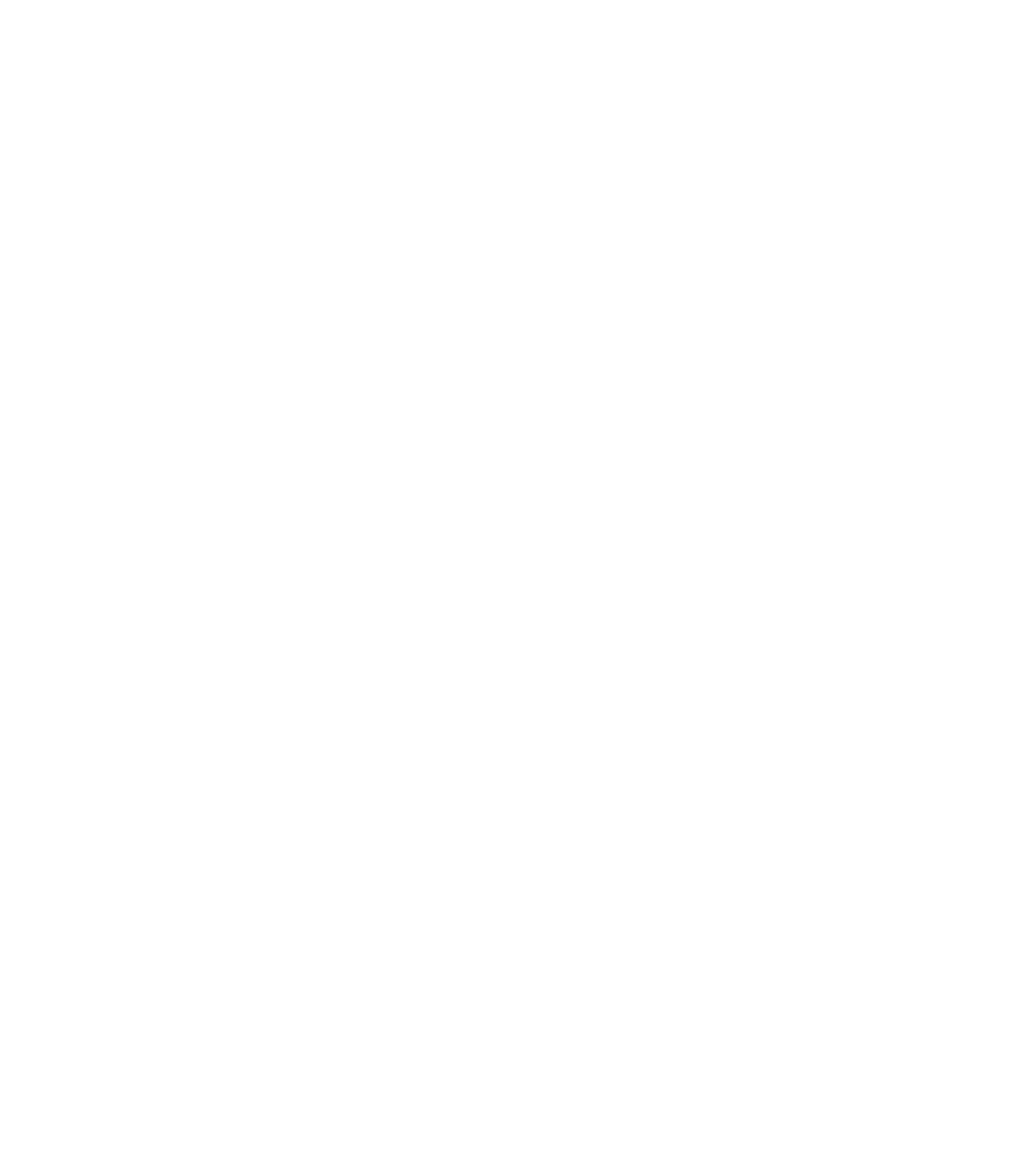
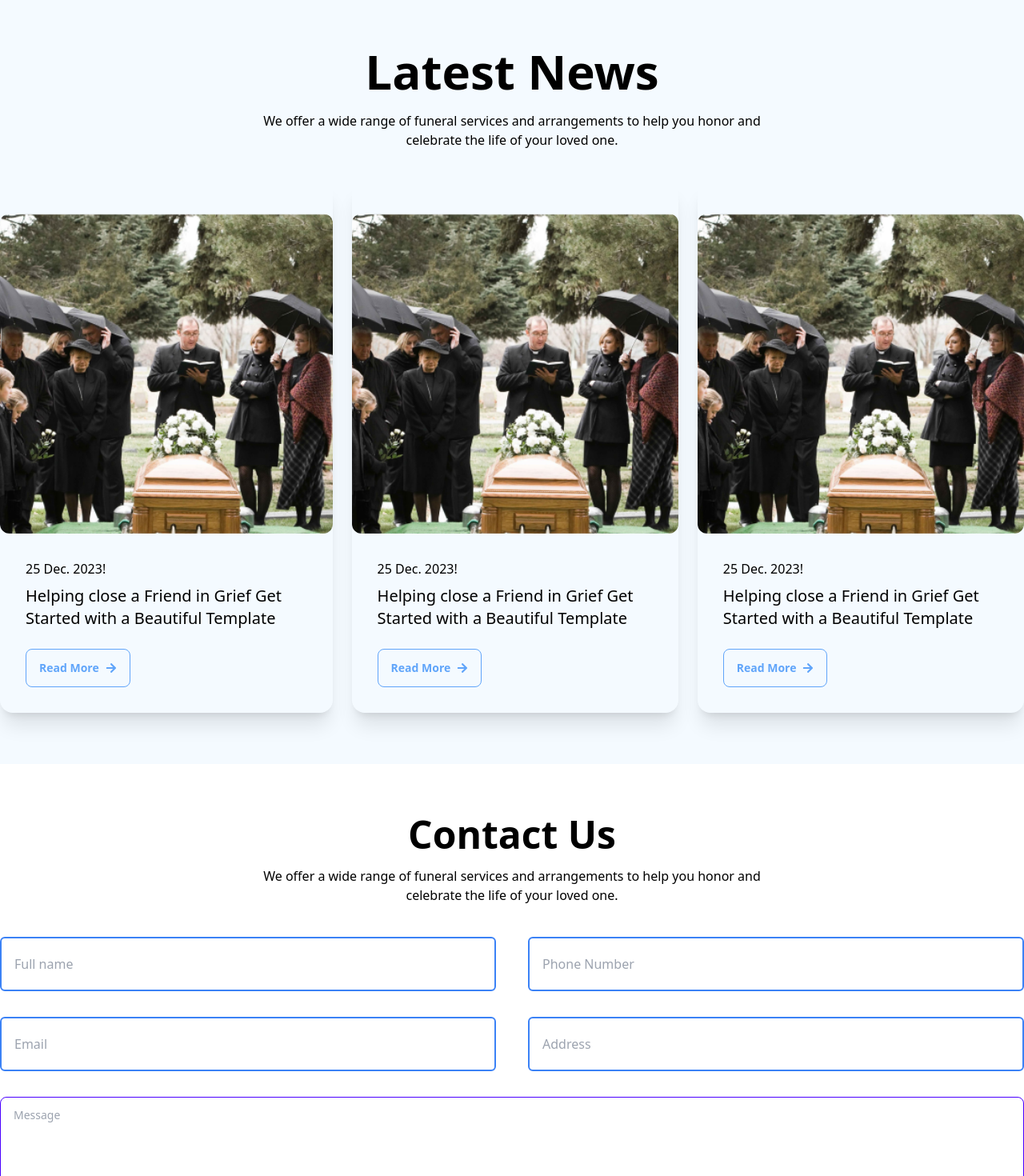
Before and after one commit to sharif57/Memorial-Magazine-, a Next.js app: page / in a window 1280 px wide. Shown: the part 4980-6450 px from the top of the page at 80% size. Before the commit the page ends 4975 px from the top, so only its background shows below. Built offline with nearby package versions, Linux system fonts and the light colour scheme.

Commit message:
contact section done

```diff
--- /dev/null
+++ b/src/app/components/Contact.js
@@ -0,0 +1,45 @@
+const Contact = () => {
+    return <div className="text-black">
+        <div className="container mx-auto py-16">
+
+            <div className="w-1/2 mx-auto text-center space-y-4">
+                <h1 className="text-5xl font-semibold">Contact Us</h1>
+                <p className="w-3/4/2 mx-auto">We offer a wide range of funeral services and arrangements to help you honor and celebrate the life of your loved one.</p>
+            </div>
+            <div className="space-y-8 mt-10">
+                <div className="flex gap-10">
+                    <input
+                        type="text"
+                        placeholder="Full name"
+                        className="input border-2 border-blue-500 w-full bg-white px-4 py-8 rounded-md focus:outline-none focus:ring-2 focus:ring-blue-500"
+                    />
+                    <input
+                        type="text"
+                        placeholder="Phone Number"
+                        className="input border-2 border-blue-500 w-full bg-white px-4 py-8 rounded-md focus:outline-none focus:ring-2 focus:ring-blue-500"
+                    />
+
+                </div>
+                <div className="flex gap-10">
+                    <input
+                        type="text"
+                        placeholder="Email"
+                        className="input border-2 border-blue-500 w-full bg-white px-4 py-8 rounded-md focus:outline-none focus:ring-2 focus:ring-blue-500"
+                    />
+                    <input
+                        type="text"
+                        placeholder="Address"
+                        className="input border-2 border-blue-500 w-full bg-white px-4 py-8 rounded-md focus:outline-none focus:ring-2 focus:ring-blue-500"
+                    />
+
+                </div>
+                <textarea className="textarea textarea-primary w-full h-[250px] bg-white" placeholder="Message"></textarea>
+                <div className="flex justify-center">
+                    <button className="btn btn-primary text-white">SEND MASSAGE</button>
+
+                </div>
+            </div>
+        </div>
+    </div>;
+};
+export default Contact;
--- /dev/null
+++ b/src/app/components/Latest.js
@@ -0,0 +1,74 @@
+import { FaArrowRight } from "react-icons/fa";
+
+const Latest = () => {
+    return <div className="bg-[#f4faff]">
+        <div className="container mx-auto text-center text-black py-16">
+            <div >
+                <h1 className="text-6xl font-semibold">Latest News</h1>
+                <p className="w-1/2 mx-auto mt-5">We offer a wide range of funeral services and arrangements to help you honor and  celebrate the life of your loved one.</p>
+            </div>
+            <div className="flex justify-between items-start gap-6 mt-10">
+                <div className="card w-3/5 min-h-[400px] text-black shadow-xl">
+                    <figure className="pt-10">
+                        <img
+                            src={'/Rectangle 19.png'}
+                            alt="Shoes"
+                            className="rounded-xl h-[400px] w-full object-cover"
+                        />
+                    </figure>
+                    <div className="card-body flex flex-col justify-between text-start h-full">
+                        <h2>25 Dec. 2023!</h2>
+                        <p className='text-xl '>Helping close a Friend in Grief Get Started with a Beautiful Template</p>
+                        <div className="w-full text-black mt-4">
+                            <button className="btn btn-outline text-blue-400">
+                                Read More <FaArrowRight />
+                            </button>
+                        </div>
+                    </div>
+                </div>
+
+                <div className="flex justify-between items-start gap-6">
+                    <div className="card h-full text-black shadow-xl min-h-[400px] flex flex-col">
+                        <figure className="pt-10">
+                            <img
+                                src={'/Rectangle 19.png'}
+                                alt="Shoes"
+                                className="rounded-xl h-[400px] w-full object-cover"
+                            />
+                        </figure>
+                        <div className="card-body flex flex-col justify-between text-start h-full">
+                            <h2>25 Dec. 2023!</h2>
+                            <p className='text-xl '>Helping close a Friend in Grief Get Started with a Beautiful Template</p>
+                            <div className="w-full text-black mt-4">
+                                <button className="btn btn-outline text-blue-400">
+                                    Read More <FaArrowRight />
+                                </button>
+                            </div>
+                        </div>
+                    </div>
+
+                    <div className="card h-full text-black shadow-xl min-h-[400px] flex flex-col">
+                        <figure className="pt-10">
+                            <img
+                                src={'/Rectangle 19.png'}
+                                alt="Shoes"
+                                className="rounded-xl h-[400px] w-full object-cover"
+                            />
+                        </figure>
+                        <div className="card-body flex flex-col justify-between text-start h-full " >
+                            <h2>25 Dec. 2023!</h2>
+                            <p className='text-xl '>Helping close a Friend in Grief Get Started with a Beautiful Template</p>
+                            <div className="w-full text-black mt-4">
+                                <button className="btn btn-outline text-blue-400">
+                                    Read More <FaArrowRight />
+                                </button>
+                            </div>
+                        </div>
+                    </div>
+                </div>
+            </div>
+
+        </div>
+    </div>;
+};
+export default Latest;
--- a/src/app/page.js
+++ b/src/app/page.js
@@ -1,5 +1,7 @@
 import Banner from "./components/Banner";
+import Contact from "./components/Contact";
 import Help from "./components/Help";
+import Latest from "./components/Latest";
 import Pricing from "./components/Pricing";
 import Qulity from "./components/Qulity";
 import RecentSt from "./components/RecentSt";
@@ -16,6 +18,8 @@ export default function Home() {
       <Team></Team>
       <Testimonials></Testimonials>
       <Pricing></Pricing>
+      <Latest></Latest>
+      <Contact></Contact>
     </div>
   );
 }
```
Also changed, not shown: public/Rectangle 19.png (added).
